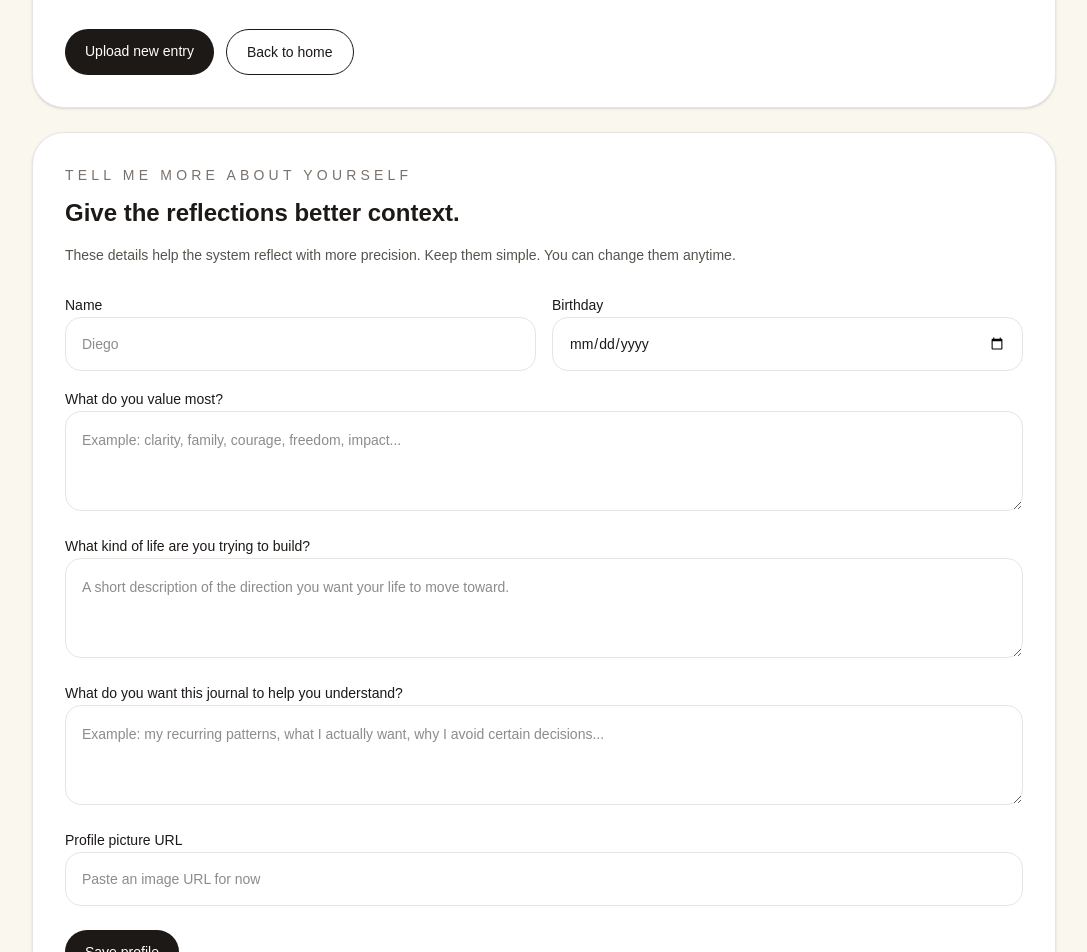
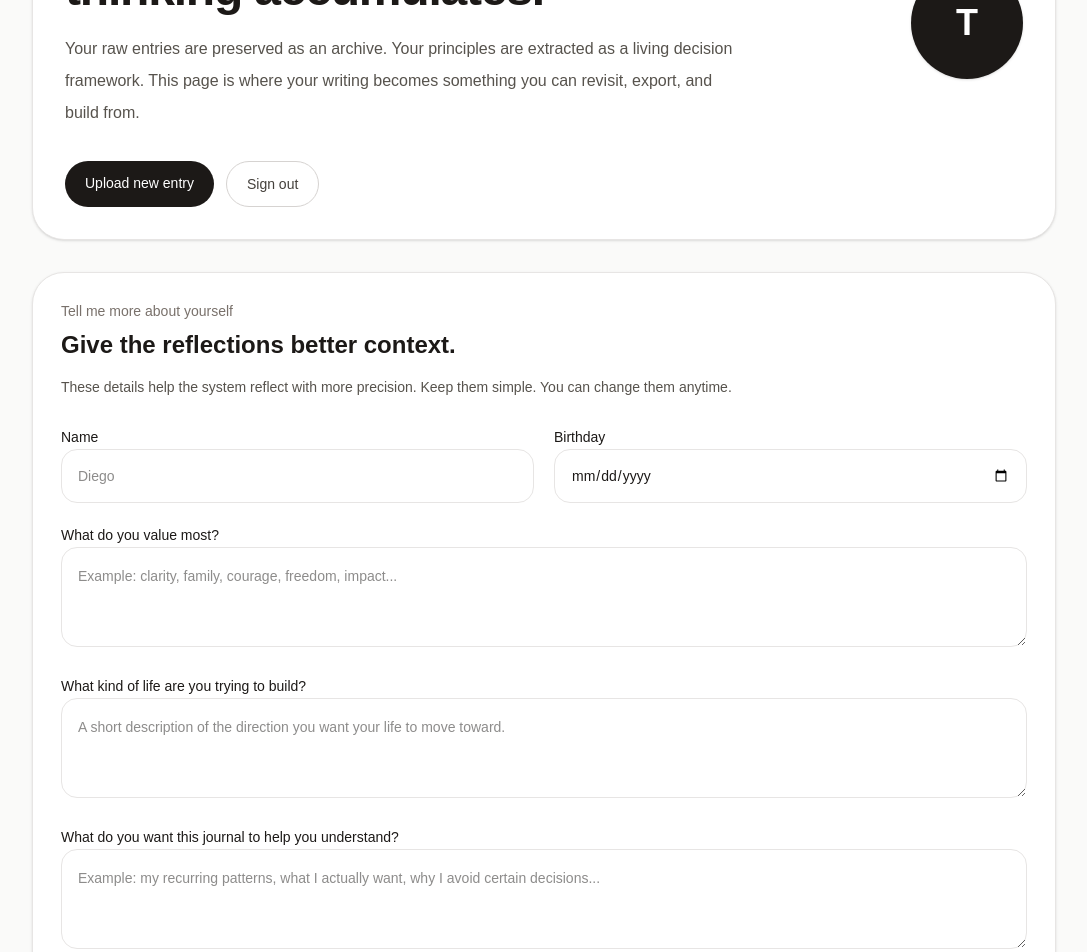
Before and after one commit to diegouriber/AI-Journal, a Next.js app: page /profile in a window 1280 px wide. Shown: the part 200-1152 px from the top of the page, without its empty margins (96-1183 px from the left). Built offline with nearby package versions, Linux system fonts and the light colour scheme; no server answers.

Commit message:
Add profile sign out

```diff
--- a/app/profile/page.tsx
+++ b/app/profile/page.tsx
@@ -27,7 +27,9 @@ export default function ProfilePage() {
   const [message, setMessage] = useState('')
   const [deleting, setDeleting] = useState(false)
   const [saving, setSaving] = useState(false)
+  const [uploadingAvatar, setUploadingAvatar] = useState(false)
   const [email, setEmail] = useState('')
+
   const [profile, setProfile] = useState<UserProfile>({
     display_name: '',
     birthday: '',
@@ -71,7 +73,8 @@ export default function ProfilePage() {
           birthday: data.profile.birthday || '',
           values_text: data.profile.values_text || '',
           life_direction: data.profile.life_direction || '',
-          self_understanding_goal: data.profile.self_understanding_goal || '',
+          self_understanding_goal:
+            data.profile.self_understanding_goal || '',
           avatar_url: data.profile.avatar_url || '',
         })
       }
@@ -79,6 +82,46 @@ export default function ProfilePage() {
 
     loadProfile()
   }, [])
+
+  const uploadAvatar = async (file: File) => {
+    setUploadingAvatar(true)
+    setMessage('Uploading profile picture...')
+
+    const {
+      data: { session },
+    } = await supabase.auth.getSession()
+
+    if (!session?.user) {
+      setMessage('You must be signed in first.')
+      setUploadingAvatar(false)
+      return
+    }
+
+    const fileExt = file.name.split('.').pop()
+    const filePath = `${session.user.id}/avatar-${Date.now()}.${fileExt}`
+
+    const { error: uploadError } = await supabase.storage
+      .from('avatars')
+      .upload(filePath, file, {
+        upsert: true,
+      })
+
+    if (uploadError) {
+      setMessage(uploadError.message)
+      setUploadingAvatar(false)
+      return
+    }
+
+    const { data } = supabase.storage.from('avatars').getPublicUrl(filePath)
+
+    setProfile((prev) => ({
+      ...prev,
+      avatar_url: data.publicUrl,
+    }))
+
+    setMessage('Profile picture uploaded. Click Save profile to keep it.')
+    setUploadingAvatar(false)
+  }
 
   const saveProfile = async () => {
     setSaving(true)
@@ -113,6 +156,12 @@ export default function ProfilePage() {
 
     setMessage('Profile saved.')
     setSaving(false)
+  }
+
+  const signOut = async () => {
+    await supabase.auth.signOut()
+    localStorage.removeItem('last_login_at')
+    window.location.href = '/'
   }
 
   const downloadFile = async (url: string, filename: string) => {
@@ -150,12 +199,13 @@ export default function ProfilePage() {
     a.remove()
 
     window.URL.revokeObjectURL(downloadUrl)
+
     setMessage('Download ready.')
   }
 
   const deleteProfileData = async () => {
     const confirmed = window.confirm(
-      'Are you sure? This will permanently delete your journal archive, reflections, profile signals, and decision principles. This cannot be undone.'
+      'Are you sure? This will permanently delete your journal archive, reflections, profile signals, and decision principles.\n\nThis cannot be undone.'
     )
 
     if (!confirmed) return
@@ -193,41 +243,43 @@ export default function ProfilePage() {
   }
 
   return (
-    <main className="min-h-screen bg-[#faf7ef] p-6 text-stone-900">
-      <div className="mx-auto max-w-5xl space-y-6">
-        <div className="rounded-[2rem] border border-stone-200 bg-white p-8 shadow-sm">
-          <p className="text-sm uppercase tracking-[0.3em] text-stone-500">
+    <main className="min-h-screen bg-stone-50 px-6 py-10 text-stone-900">
+      <div className="mx-auto max-w-5xl space-y-8">
+        <section className="rounded-[2rem] border border-stone-200 bg-white p-8 shadow-sm">
+          <p className="text-sm font-medium uppercase tracking-[0.25em] text-stone-400">
             Personal Archive
           </p>
 
-          <div className="mt-5 flex flex-col gap-6 md:flex-row md:items-center md:justify-between">
+          <div className="mt-6 grid gap-8 md:grid-cols-[1fr_auto] md:items-center">
             <div>
-              <h1 className="text-3xl font-semibold tracking-tight">
+              <h1 className="max-w-3xl text-4xl font-semibold tracking-tight md:text-5xl">
                 Hi {displayName}, this is where your thinking accumulates.
               </h1>
 
-              <p className="mt-4 max-w-2xl text-sm leading-7 text-stone-600">
-                Your raw entries are preserved as an archive. Your principles are
-                extracted as a living decision framework. This page is where your
-                writing becomes something you can revisit, export, and build
-                from.
+              <p className="mt-5 max-w-2xl text-base leading-8 text-stone-600">
+                Your raw entries are preserved as an archive. Your principles
+                are extracted as a living decision framework. This page is where
+                your writing becomes something you can revisit, export, and
+                build from.
               </p>
             </div>
 
-            <div className="flex h-20 w-20 shrink-0 items-center justify-center overflow-hidden rounded-full border bg-stone-100 text-2xl font-semibold text-stone-500">
+            <div className="flex justify-center md:justify-end">
               {profile.avatar_url ? (
                 <img
                   src={profile.avatar_url}
-                  alt="Profile"
-                  className="h-full w-full object-cover"
+                  alt="Profile picture"
+                  className="h-28 w-28 rounded-full border border-stone-200 object-cover shadow-sm"
                 />
               ) : (
-                displayName.charAt(0).toUpperCase()
+                <div className="flex h-28 w-28 items-center justify-center rounded-full bg-stone-900 text-4xl font-semibold text-white shadow-sm">
+                  {displayName.charAt(0).toUpperCase()}
+                </div>
               )}
             </div>
           </div>
 
-          <div className="mt-6 flex flex-wrap gap-3">
+          <div className="mt-8 flex flex-wrap gap-3">
             <a
               href="/upload"
               className="rounded-full bg-stone-900 px-5 py-3 text-sm text-white hover:bg-stone-800"
@@ -235,21 +287,21 @@ export default function ProfilePage() {
               Upload new entry
             </a>
 
-            <a
-              href="/"
-              className="rounded-full border px-5 py-3 text-sm hover:bg-stone-50"
+            <button
+              onClick={signOut}
+              className="rounded-full border border-stone-300 px-5 py-3 text-sm text-stone-700 hover:bg-stone-100"
             >
-              Back to home
-            </a>
+              Sign out
+            </button>
           </div>
-        </div>
+        </section>
 
-        <section className="rounded-[2rem] border border-stone-200 bg-white p-8 shadow-sm">
-          <p className="text-sm uppercase tracking-[0.3em] text-stone-500">
+        <section className="rounded-[2rem] border border-stone-200 bg-white p-7 shadow-sm">
+          <p className="text-sm font-medium text-stone-500">
             Tell me more about yourself
           </p>
 
-          <h2 className="mt-3 text-2xl font-semibold">
+          <h2 className="mt-2 text-2xl font-semibold">
             Give the reflections better context.
           </h2>
 
@@ -258,7 +310,7 @@ export default function ProfilePage() {
             simple. You can change them anytime.
           </p>
 
-          <div className="mt-6 grid gap-4 md:grid-cols-2">
+          <div className="mt-6 grid gap-5 md:grid-cols-2">
             <label className="space-y-2">
               <span className="text-sm font-medium">Name</span>
               <input
@@ -270,7 +322,7 @@ export default function ProfilePage() {
                   }))
                 }
                 placeholder="Diego"
-                className="w-full rounded-2xl border border-stone-200 p-4 text-sm outline-none focus:border-stone-700"
+                className="w-full rounded-2xl border border-stone-200 bg-white p-4 text-sm outline-none focus:border-stone-700"
               />
             </label>
 
@@ -285,7 +337,7 @@ export default function ProfilePage() {
                     birthday: e.target.value,
                   }))
                 }
-                className="w-full rounded-2xl border border-stone-200 p-4 text-sm outline-none focus:border-stone-700"
+                className="w-full rounded-2xl border border-stone-200 bg-white p-4 text-sm outline-none focus:border-stone-700"
               />
             </label>
 
@@ -302,7 +354,7 @@ export default function ProfilePage() {
                   }))
                 }
                 placeholder="Example: clarity, family, courage, freedom, impact..."
-                className="min-h-[100px] w-full rounded-2xl border border-stone-200 p-4 text-sm leading-6 outline-none focus:border-stone-700"
+                className="min-h-[100px] w-full rounded-2xl border border-stone-200 bg-white p-4 text-sm leading-6 outline-none focus:border-stone-700"
               />
             </label>
 
@@ -319,7 +371,7 @@ export default function ProfilePage() {
                   }))
                 }
                 placeholder="A short description of the direction you want your life to move toward."
-                className="min-h-[100px] w-full rounded-2xl border border-stone-200 p-4 text-sm leading-6 outline-none focus:border-stone-700"
+                className="min-h-[100px] w-full rounded-2xl border border-stone-200 bg-white p-4 text-sm leading-6 outline-none focus:border-stone-700"
               />
             </label>
 
@@ -336,25 +388,32 @@ export default function ProfilePage() {
                   }))
                 }
                 placeholder="Example: my recurring patterns, what I actually want, why I avoid certain decisions..."
-                className="min-h-[100px] w-full rounded-2xl border border-stone-200 p-4 text-sm leading-6 outline-none focus:border-stone-700"
+                className="min-h-[100px] w-full rounded-2xl border border-stone-200 bg-white p-4 text-sm leading-6 outline-none focus:border-stone-700"
               />
             </label>
 
             <label className="space-y-2 md:col-span-2">
-              <span className="text-sm font-medium">
-                Profile picture URL
-              </span>
+              <span className="text-sm font-medium">Profile picture</span>
+
               <input
-                value={profile.avatar_url}
-                onChange={(e) =>
-                  setProfile((prev) => ({
-                    ...prev,
-                    avatar_url: e.target.value,
-                  }))
-                }
-                placeholder="Paste an image URL for now"
-                className="w-full rounded-2xl border border-stone-200 p-4 text-sm outline-none focus:border-stone-700"
+                type="file"
+                accept="image/*"
+                onChange={(e) => {
+                  const file = e.target.files?.[0]
+                  if (file) uploadAvatar(file)
+                }}
+                className="w-full rounded-2xl border border-stone-200 bg-white p-4 text-sm outline-none focus:border-stone-700"
               />
+
+              {uploadingAvatar && (
+                <p className="text-sm text-stone-500">Uploading...</p>
+              )}
+
+              {profile.avatar_url && (
+                <p className="text-sm text-stone-500">
+                  Profile picture ready. Click Save profile to keep it.
+                </p>
+              )}
             </label>
           </div>
 
@@ -373,7 +432,9 @@ export default function ProfilePage() {
               W
             </div>
 
-            <h2 className="mt-5 text-xl font-semibold">Raw Journal Archive</h2>
+            <h2 className="mt-5 text-xl font-semibold">
+              Raw Journal Archive
+            </h2>
 
             <p className="mt-3 text-sm leading-7 text-stone-600">
               Download the full raw archive of your journal entries as a Word
@@ -396,7 +457,9 @@ export default function ProfilePage() {
               X
             </div>
 
-            <h2 className="mt-5 text-xl font-semibold">Decision Principles</h2>
+            <h2 className="mt-5 text-xl font-semibold">
+              Decision Principles
+            </h2>
 
             <p className="mt-3 text-sm leading-7 text-stone-600">
               Download the principles extracted from your entries as an Excel
```
